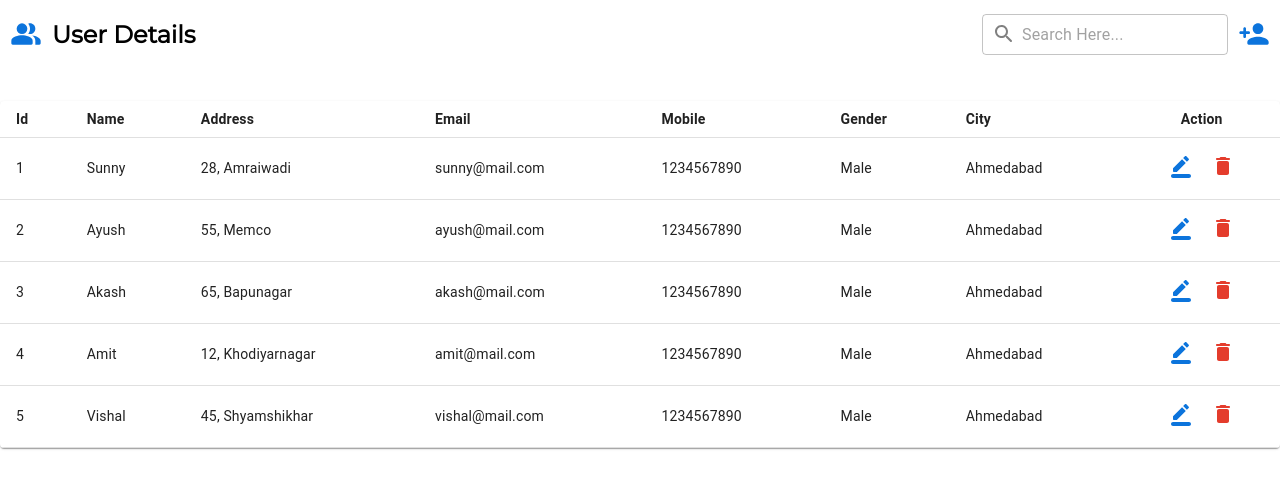
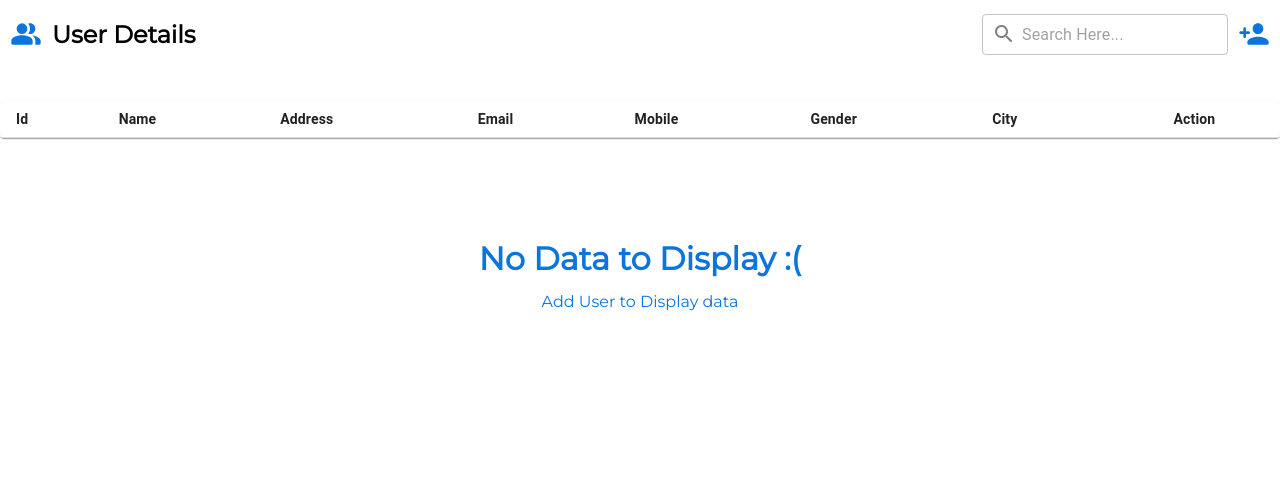
Before and after one commit to seenurjpt/AdminPanel, a React (Vite) app: page / in a window 1280 px wide. Shown: the top 488 px of the page. Built offline with nearby package versions, Linux system fonts and the light colour scheme.

Commit message:
Add and Delete User Done

```diff
--- a/src/App.jsx
+++ b/src/App.jsx
@@ -1,12 +1,10 @@
 import React from "react";
 import "./App.css";
-import Navbar from "./components/navbar/Navbar";
 import DataTable from "./components/table/DataTable";
 
 const App = () => {
   return (
     <>
-      <Navbar />
       <DataTable />
     </>
   );
--- a/src/components/navbar/Navbar.jsx
+++ b/src/components/navbar/Navbar.jsx
@@ -6,7 +6,7 @@ import SearchRoundedIcon from "@mui/icons-material/SearchRounded";
 import { TextField } from "@mui/material";
 import UserForm from "../userform/UserForm";
 
-const Navbar = () => {
+const Navbar = ({dataArray, setDataArray}) => {
   const [isFormModal, setIsFormModal] = useState(false);
   return (
     <div className="navbar">
@@ -26,7 +26,7 @@ const Navbar = () => {
           />
         </div>
         <PersonAddRoundedIcon className="adduser_icon" onClick={()=>{setIsFormModal(true)}}/>
-        {!isFormModal ? <></> : <UserForm setIsFormModal={setIsFormModal} />}
+        {!isFormModal ? <></> : <UserForm setIsFormModal={setIsFormModal} setDataArray={setDataArray} dataArray={dataArray}/>}
       </div>
     </div>
   );
--- a/src/components/table/DataTable.css
+++ b/src/components/table/DataTable.css
@@ -48,6 +48,22 @@
     background-color: #0c74dc;
     cursor: pointer;
 }
+.no_data{
+    width: 100%;
+    display: flex;
+    flex-direction: column;
+    justify-content: center;
+    align-items: center;
+    margin-top: 5rem;
+}
+.no_data h1{
+    color: #0c74dc;
+}
+.no_data p{
+    color: #0c74dc;
+    font-size: 1rem;
+    margin-top: -0.5rem;
+}
 .success_alert{
     position: fixed;
     display: flex;
--- a/src/components/table/DataTable.jsx
+++ b/src/components/table/DataTable.jsx
@@ -12,64 +12,23 @@ import BorderColorRoundedIcon from "@mui/icons-material/BorderColorRounded";
 import ClearRoundedIcon from "@mui/icons-material/ClearRounded";
 import Alert from "@mui/material/Alert";
 import DeleteModal from "./DeleteModal";
+import Navbar from "../navbar/Navbar";
 
 const DataTable = () => {
   const [isDeleteModal, setIsDeleteModal] = useState(false);
   const [deleteUserName, setDeleteUserName] = useState("");
-  const TableData = [
-    {
-      id: 1,
-      name: "Sunny",
-      address: "28, Amraiwadi",
-      email: "sunny@mail.com",
-      mobile: 1234567890,
-      gender: "Male",
-      city: "Ahmedabad",
-    },
-    {
-      id: 2,
-      name: "Ayush",
-      address: "55, Memco",
-      email: "ayush@mail.com",
-      mobile: 1234567890,
-      gender: "Male",
-      city: "Ahmedabad",
-    },
-    {
-      id: 3,
-      name: "Akash",
-      address: "65, Bapunagar",
-      email: "akash@mail.com",
-      mobile: 1234567890,
-      gender: "Male",
-      city: "Ahmedabad",
-    },
-    {
-      id: 4,
-      name: "Amit",
-      address: "12, Khodiyarnagar",
-      email: "amit@mail.com",
-      mobile: 1234567890,
-      gender: "Male",
-      city: "Ahmedabad",
-    },
-    {
-      id: 5,
-      name: "Vishal",
-      address: "45, Shyamshikhar",
-      email: "vishal@mail.com",
-      mobile: 1234567890,
-      gender: "Male",
-      city: "Ahmedabad",
-    },
-  ];
+  const [deleteUserIndex, setDeleteUserIndex] = useState(0);
+  let [dataArray, setDataArray] = useState([]);
 
-  const handleDelete = (name) => {
+  const handleDelete = (name, index) => {
     setIsDeleteModal(true);
     setDeleteUserName(name);
+    setDeleteUserIndex(index)
   };
 
   return (
+    <>
+      <Navbar setDataArray={setDataArray} dataArray={dataArray} />
       <div className="data_table">
         <TableContainer component={Paper}>
           <Table sx={{ minWidth: 650 }} size="small" aria-label="a dense table">
@@ -102,10 +61,10 @@ const DataTable = () => {
               </TableRow>
             </TableHead>
             <TableBody>
-            {TableData.map((data) => (
-              <TableRow key={data.id} sx={{ td: { padding: "1rem" } }}>
+              {dataArray.map((data, index) => (
+                <TableRow key={index} sx={{ td: { padding: "1rem" } }}>
                   <TableCell component="th" scope="row">
-                  {data.id}
+                    {index + 1}
                   </TableCell>
                   <TableCell align="left">{data.name}</TableCell>
                   <TableCell align="left">{data.address}</TableCell>
@@ -119,7 +78,7 @@ const DataTable = () => {
                     <DeleteRoundedIcon
                       className="delete_icon"
                       onClick={() => {
-                      handleDelete(data.name);
+                        handleDelete(data.name, index);
                       }}
                     />
                     {!isDeleteModal ? (
@@ -128,6 +87,8 @@ const DataTable = () => {
                       <DeleteModal
                         setIsDeleteModal={setIsDeleteModal}
                         username={deleteUserName}
+                        index={deleteUserIndex}
+                        dataArray={dataArray}
                       />
                     )}
                   </TableCell>
@@ -136,6 +97,14 @@ const DataTable = () => {
             </TableBody>
           </Table>
         </TableContainer>
+        {dataArray.length > 0 ? (
+          <></>
+        ) : (
+          <div className="no_data">
+            <h1>No Data to Display :(</h1>
+            <p>Add User to Display data</p>
+          </div>
+        )}
         {/* <div className="success_alert">
         <Alert variant="filled" severity="success" className="success_alert_box">
           User Updated Successfully...
@@ -143,6 +112,7 @@ const DataTable = () => {
           <ClearRoundedIcon className="clear_icon"/>
       </div> */}
       </div>
+    </>
   );
 };
 
--- a/src/components/userform/UserForm.jsx
+++ b/src/components/userform/UserForm.jsx
@@ -1,23 +1,49 @@
-import React from "react";
+import React, { useState } from "react";
 import "./UserForm.css";
 import AddCircleIcon from "@mui/icons-material/AddCircle";
-import { FormControl, InputLabel, MenuItem, Select, TextField } from "@mui/material";
+import {
+  FormControl,
+  InputLabel,
+  MenuItem,
+  Select,
+  TextField,
+} from "@mui/material";
 import Radio from "@mui/material/Radio";
 import RadioGroup from "@mui/material/RadioGroup";
 import FormControlLabel from "@mui/material/FormControlLabel";
 import FormLabel from "@mui/material/FormLabel";
-// import { makeStyles } from "@material-ui/core/styles";
-// import makeStyles from "@mui/material";
 
-const UserForm = ({ setIsFormModal }) => {
-  // const useStyles = makeStyles({
-  //     focused: {
-  //       '& .MuiOutlinedInput-root.Mui-focused .MuiOutlinedInput-notchedOutline': {
-  //         borderColor: '#8d5295',
-  //       },
-  //     },
-  //   });
-  //   const classes = useStyles();
+const UserForm = ({ setIsFormModal, dataArray, setDataArray }) => {
+  let [inputData, setInputData] = useState({
+    name: "",
+    address: "",
+    email: "",
+    mobile: "",
+    gender: "",
+    city: "",
+  });
+
+  const handleInput = (e) => {
+    setInputData({ ...inputData, [e.target.name]: e.target.value });
+  };
+
+  let { name, address, email, mobile, gender, city } = inputData;
+  const handleSubmit = (e) => {
+    setDataArray([
+      ...dataArray,
+      { name, address, email, mobile, gender, city },
+    ]);
+    setInputData({
+      name: "",
+      address: "",
+      email: "",
+      mobile: "",
+      gender: "",
+      city: "",
+    });
+    e.preventDefault();
+    setIsFormModal(false);
+  };
   return (
     <div
       className="user_form_container"
@@ -35,35 +61,70 @@ const UserForm = ({ setIsFormModal }) => {
           />
         </div>
         <div className="form_heading">
-        <h2>Registration</h2></div>
-        <form className="form_inputs">
+          <h2>Registration</h2>
+        </div>
+        <form className="form_inputs" onSubmit={handleSubmit}>
           {/* Name Input */}
-          <TextField id="outlined-basic" label="Name" variant="outlined" />
+          <TextField
+            id="outlined-basic"
+            label="Name"
+            name="name"
+            value={inputData.name || ""}
+            variant="outlined"
+            onChange={(e) => {
+              handleInput(e);
+            }}
+          />
           {/* Address Input  */}
           <TextField
             id="outlined-multiline-static"
             label="Address"
+            name="address"
+            value={inputData.address || ""}
             multiline
             rows={3}
+            onChange={(e) => {
+              handleInput(e);
+            }}
           />
           {/* Email Input  */}
-          <TextField id="outlined-basic" label="Email" variant="outlined" />
+          <TextField
+            id="outlined-basic"
+            label="Email"
+            name="email"
+            value={inputData.email || ""}
+            variant="outlined"
+            onChange={(e) => {
+              handleInput(e);
+            }}
+          />
 
           {/* Mobile Input  */}
-          <TextField id="outlined-basic" label="Mobile" variant="outlined" />
+          <TextField
+            id="outlined-basic"
+            label="Mobile"
+            name="mobile"
+            value={inputData.mobile || ""}
+            variant="outlined"
+            onChange={(e) => {
+              handleInput(e);
+            }}
+          />
 
           {/* Gender Input  */}
           <FormControl>
-            <FormLabel
-              id="demo-row-radio-buttons-group-label"
-            >
+            <FormLabel id="demo-row-radio-buttons-group-label">
               Gender
             </FormLabel>
             <RadioGroup
               row
               aria-labelledby="demo-row-radio-buttons-group-label"
-              name="row-radio-buttons-group"
+              name="gender"
+              value={inputData.gender || ""}
               sx={{ marginLeft: "1rem" }}
+              onChange={(e) => {
+                handleInput(e);
+              }}
             >
               <FormControlLabel
                 value="male"
@@ -87,29 +148,43 @@ const UserForm = ({ setIsFormModal }) => {
               labelId="demo-simple-select-label"
               id="demo-simple-select"
               label="City"
+              name="city"
+              value={inputData.city || ""}
+              onChange={(e) => {
+                handleInput(e);
+              }}
             >
-              <MenuItem >-Select City-</MenuItem>
-              <MenuItem value={20}>Ahmedabad</MenuItem>
-              <MenuItem value={30}>Surat</MenuItem>
-              <MenuItem value={30}>Baroda</MenuItem>
-              <MenuItem value={30}>Rajkot</MenuItem>
-              <MenuItem value={30}>Gandhinagar</MenuItem>
-              <MenuItem value={30}>Jamnagar</MenuItem>
-              <MenuItem value={30}>Bhavnagar</MenuItem>
+              <MenuItem>-Select City-</MenuItem>
+              <MenuItem value={"Ahmedabad"}>Ahmedabad</MenuItem>
+              <MenuItem value={"Surat"}>Surat</MenuItem>
+              <MenuItem value={"Baroda"}>Baroda</MenuItem>
+              <MenuItem value={"Rajkot"}>Rajkot</MenuItem>
+              <MenuItem value={"Gandhinagar"}>Gandhinagar</MenuItem>
+              <MenuItem value={"Jamnagar"}>Jamnagar</MenuItem>
+              <MenuItem value={"Bhavnagar"}>Bhavnagar</MenuItem>
             </Select>
           </FormControl>
 
           {/* T & C Checkbox  */}
           <div className="input_check">
-            <input type="checkbox" name="" id="terms_conditions"  style={{display:'none'}}/>
-            <label for='terms_conditions'></label>
+            <input
+              type="checkbox"
+              name=""
+              id="terms_conditions"
+              style={{ display: "none" }}
+            />
+            <label htmlFor="terms_conditions"></label>
             <p>I agree to the company terms and policy</p>
           </div>
 
           {/* Buttons  */}
           <div className="buttons">
-          <button type="submit" className="signup_btn">SIGN UP</button>
-          <button type="reset" className="reset_btn">RESET</button>
+            <button type="submit" className="signup_btn">
+              SIGN UP
+            </button>
+            <button type="reset" className="reset_btn">
+              RESET
+            </button>
           </div>
         </form>
       </div>
```
Also changed, not shown: src/components/table/DeleteModal.jsx (+12 -2 lines), src/components/userform/UserForm.css (+12 -1 lines). Lines whose indentation alone changed are shown as unchanged.
